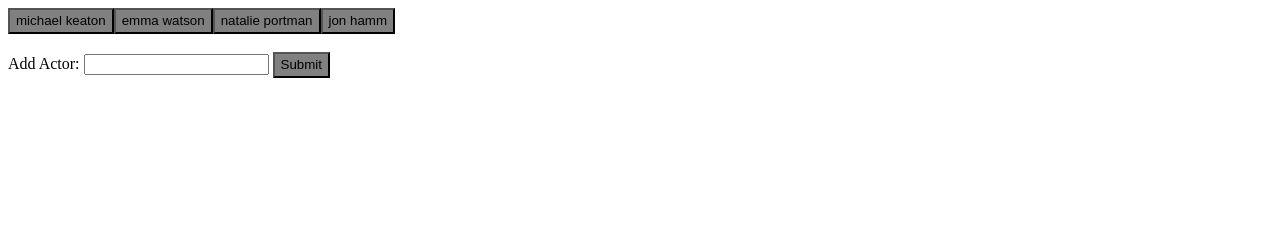
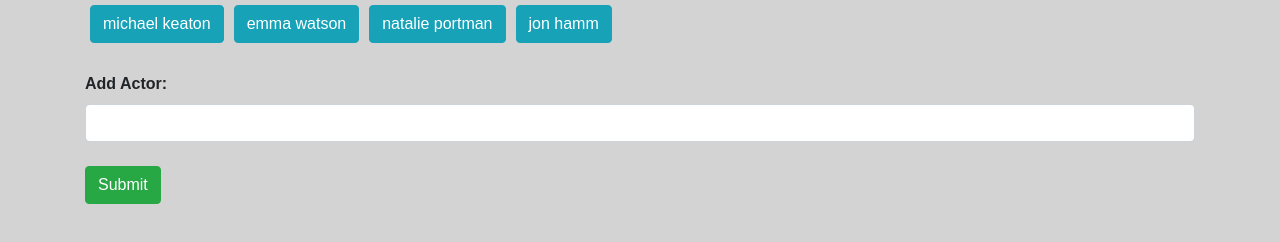
Before and after one commit to benclark1110/AJAX-HW, a plain HTML site: page index.html in a window 1280 px wide. Drawn offline with nearby package versions, Linux system fonts and the light colour scheme.

Commit message:
completed assignment

```diff
--- a/assets/css/style.css
+++ b/assets/css/style.css
@@ -1,8 +1,8 @@
-.gif {
-    display: inline;
+body{
+    background: lightgray;
+    font-family: sans-serif
 }
 
-button {
-    background: gray;
-    line-height: 20px;
+.actor{
+    margin: 5px;
 }
--- a/assets/javascript/app.js
+++ b/assets/javascript/app.js
@@ -5,30 +5,30 @@ $(document).ready(function(){
         for (i = 0; i < actors.length; i++) {
             var a = $("<button>");
             a.addClass("actor");
+            a.addClass("btn btn-info");
             a.attr("data-name", actors[i]);
             a.text(actors[i]);
             $("#buttons").append(a);
         };
 
 
-    //////////////////////////////////////////////////////////////////////////When adding classes from here, its not working
     //when entering in a new actor
     $("#submit").on("click", function(){
         addActor = $("#search-term").val().trim();//NOT USING THIS YET
         console.log(addActor);
         var b = $("<button>");
         b.addClass("actor");
+        b.addClass("btn btn-info");
         b.attr("data-name", addActor);
         b.text(addActor);
         $("#buttons").append(b);
         console.log(addActor)
         actors.push(addActor);
-        console.log(actors)
+        console.log(actors);
     });
 
     //when selecting an actor button
     $("#buttons").on("click", ".actor", function(){
-        //actor = $(".actor").val();
         console.log($(this).data("name"));
         console.log(this);
         var clickedActor = $(this).data("name");
@@ -43,15 +43,19 @@ $(document).ready(function(){
             .then(function(response) {
                 console.log(response)
                 for (i = 0; i < response.data.length; i++) {
+                    //for every item in the response, we want to add it to a div, add details, and append that div
                     var gifDiv = $("<div>");
                     var $p = $("<p>").text("Rating: " + response.data[i].rating);
                     var $p2 = $("<p>").text("Title: " + response.data[i].title);
                     var actorImage = $("<img>");
+                    gifDiv.addClass("actorGifs");
+                    //we want to give the gif an ititial source of still
                     actorImage.attr("src", response.data[i].images.fixed_height_still.url);
                     gifDiv.append($p2);
                     gifDiv.append($p);
                     gifDiv.append(actorImage);
                     $("#gifsGoHere").prepend(gifDiv);
+                    //we want to give the gif the annimate attributes as well to use later
                     actorImage.attr("data-still", response.data[i].images.fixed_height_still.url)
                     actorImage.attr("data-animate", response.data[i].images.fixed_height.url)
                     actorImage.addClass("gif");
@@ -59,9 +63,8 @@ $(document).ready(function(){
                 }
             });
     });
-//////////////////////////////////////////////////////////////////////////When adding classes from here, its not working
+    //when selecting a gif, we want to change the data-state to annimate or vice versa
     $("#gifsGoHere").on("click", ".gif", function() {
-        console.log("thisIsWorking")
         console.log(this);
         var state = $(this).attr("data-state");
         if (state === "still") {
--- a/index.html
+++ b/index.html
@@ -6,21 +6,21 @@
     <meta http-equiv="X-UA-Compatible" content="ie=edge">
     <title>AJAX Giphy</title>
     <script src="https://cdnjs.cloudflare.com/ajax/libs/jquery/3.2.1/jquery.min.js"></script>
+    <link rel="stylesheet" href="https://stackpath.bootstrapcdn.com/bootstrap/4.3.1/css/bootstrap.min.css" integrity="sha384-ggOyR0iXCbMQv3Xipma34MD+dH/1fQ784/j6cY/iJTQUOhcWr7x9JvoRxT2MZw1T" crossorigin="anonymous">
     <link rel="stylesheet" type="text/css" href="assets/css/style.css">
 </head>
 <body>
-
+    <div class="container">
         <div id="buttons"></div>
         <br />
         <div class="form-group">
-            <label for="search">Add Actor:</label>
+            <label for="search"><strong>Add Actor:</strong></label>
             <input type="text" class="form-control" id="search-term">
-            <button id=submit>Submit</button>
+            <br />
+            <button class="btn btn-success" id=submit>Submit</button>
         </div>
-
-
         <div id="gifsGoHere"></div>
-        <script src="assets/javascript/app.js"></script>
-
+    </div>
+    <script src="assets/javascript/app.js"></script>
 </body>
 </html>
```
